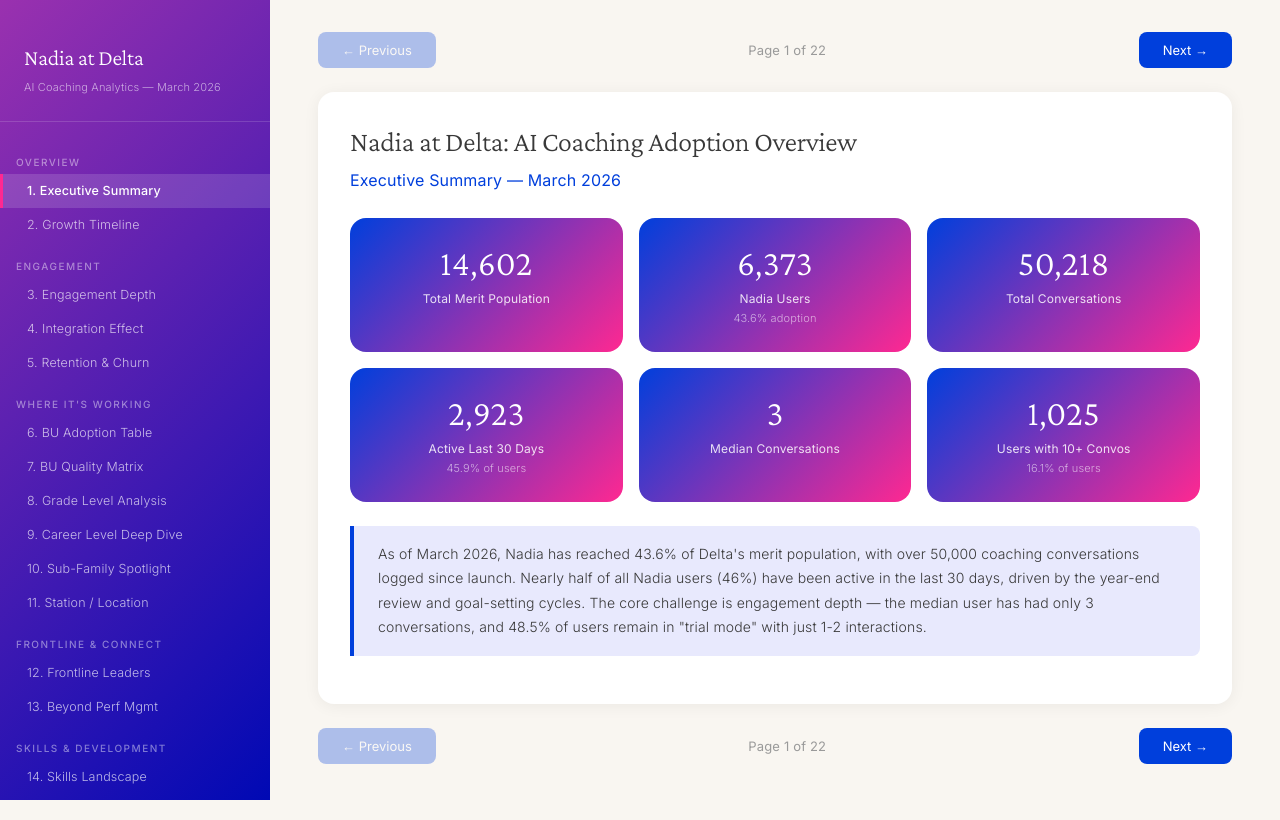
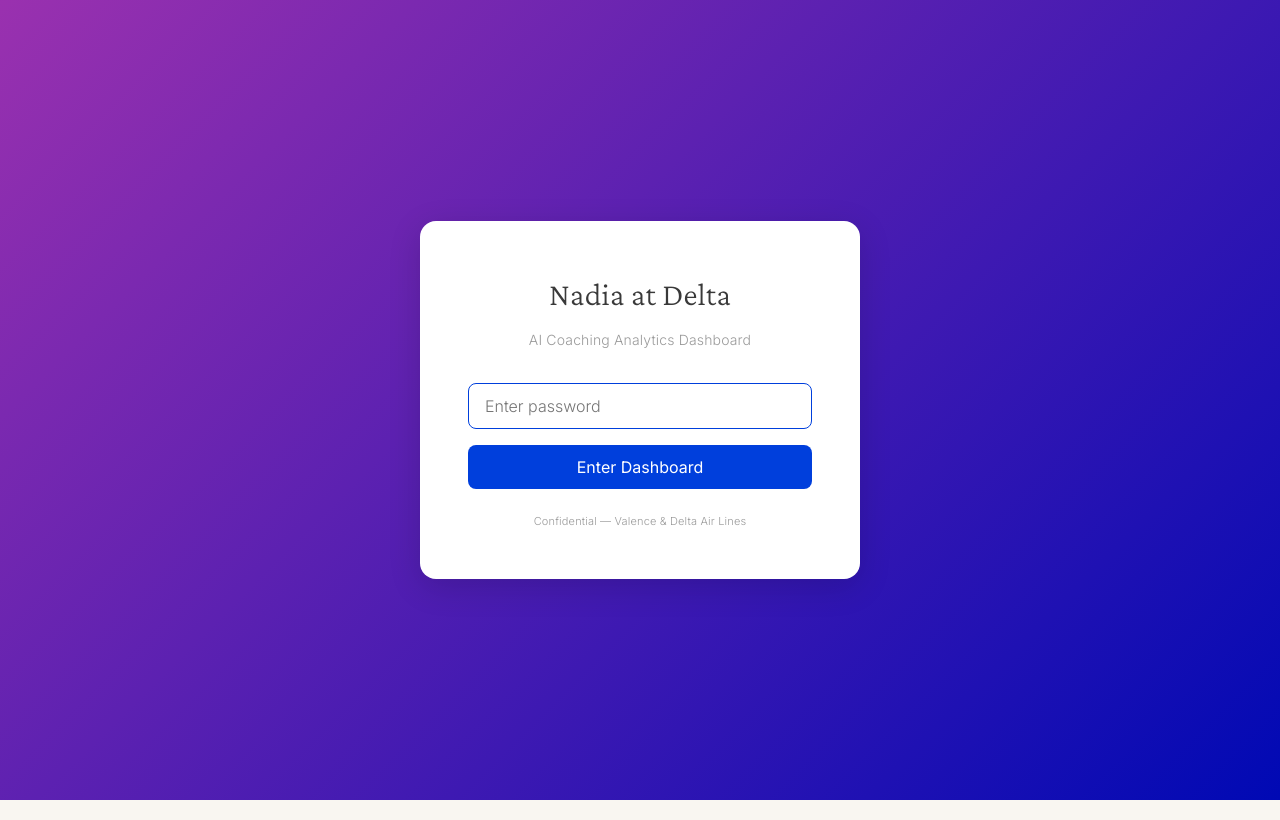
Before and after one commit to danielo-stack/nadia-dashboard, a React (Vite) app: page / in a window 1280 px wide. Built offline with nearby package versions, Linux system fonts and the light colour scheme.

Commit message:
Add password gate requiring Delta_Valence2026 to access dashboard

```diff
--- a/src/App.jsx
+++ b/src/App.jsx
@@ -695,11 +695,125 @@ const pages = [
 
 // ─── APP ────────────────────────────────────────────────
 
+// ─── PASSWORD GATE ──────────────────────────────────────
+
+function PasswordGate({ onUnlock }) {
+  const [password, setPassword] = useState('');
+  const [error, setError] = useState(false);
+
+  const handleSubmit = (e) => {
+    e.preventDefault();
+    if (password === 'Delta_Valence2026') {
+      onUnlock();
+    } else {
+      setError(true);
+      setTimeout(() => setError(false), 2000);
+    }
+  };
+
+  return (
+    <div style={{
+      minHeight: '100vh',
+      background: 'linear-gradient(135deg, #9A31AF, #0009B4)',
+      display: 'flex',
+      alignItems: 'center',
+      justifyContent: 'center',
+      padding: 20,
+    }}>
+      <div style={{
+        background: 'white',
+        borderRadius: 16,
+        padding: 48,
+        maxWidth: 440,
+        width: '100%',
+        boxShadow: '0 8px 32px rgba(0,0,0,0.15)',
+        textAlign: 'center',
+      }}>
+        <h1 style={{
+          fontFamily: "'Crimson Pro', Georgia, serif",
+          fontSize: 32,
+          fontWeight: 300,
+          color: '#393939',
+          marginBottom: 8,
+        }}>Nadia at Delta</h1>
+        <p style={{
+          fontFamily: "'Inter', sans-serif",
+          fontSize: 14,
+          color: '#9A9A9A',
+          marginBottom: 32,
+          fontWeight: 300,
+        }}>AI Coaching Analytics Dashboard</p>
+        <form onSubmit={handleSubmit}>
+          <input
+            type="password"
+            value={password}
+            onChange={(e) => setPassword(e.target.value)}
+            placeholder="Enter password"
+            autoFocus
+            style={{
+              width: '100%',
+              padding: '12px 16px',
+              border: `1px solid ${error ? '#FF2891' : '#DFDFDF'}`,
+              borderRadius: 8,
+              fontSize: 16,
+              fontFamily: "'Inter', sans-serif",
+              fontWeight: 300,
+              color: '#393939',
+              outline: 'none',
+              transition: 'border-color 0.2s',
+              boxSizing: 'border-box',
+            }}
+            onFocus={(e) => { if (!error) e.target.style.borderColor = '#003FDC'; }}
+            onBlur={(e) => { if (!error) e.target.style.borderColor = '#DFDFDF'; }}
+          />
+          {error && (
+            <p style={{ color: '#FF2891', fontSize: 13, marginTop: 8, fontWeight: 400 }}>
+              Incorrect password. Please try again.
+            </p>
+          )}
+          <button type="submit" style={{
+            marginTop: 16,
+            width: '100%',
+            padding: '12px 32px',
+            background: '#003FDC',
+            color: 'white',
+            border: 'none',
+            borderRadius: 8,
+            fontSize: 16,
+            fontFamily: "'Inter', sans-serif",
+            fontWeight: 400,
+            cursor: 'pointer',
+            transition: 'background 0.2s',
+          }}
+            onMouseEnter={(e) => e.target.style.background = '#0009B4'}
+            onMouseLeave={(e) => e.target.style.background = '#003FDC'}
+          >
+            Enter Dashboard
+          </button>
+        </form>
+        <p style={{
+          marginTop: 24,
+          fontSize: 11,
+          color: '#9A9A9A',
+          fontWeight: 300,
+        }}>Confidential — Valence & Delta Air Lines</p>
+      </div>
+    </div>
+  );
+}
+
+// ─── APP ────────────────────────────────────────────────
+
 export default function App() {
+  const [authenticated, setAuthenticated] = useState(false);
   const [currentPage, setCurrentPage] = useState(0);
   const PageComponent = pages[currentPage].component;
 
   const sections = [...new Set(pages.map(p => p.section))];
+
+  if (!authenticated) {
+    return <PasswordGate onUnlock={() => setAuthenticated(true)} />;
+  }
 
   return (
     <div className="app">
```
Also changed, not shown: 1 other file (tests, documents, lock files or other folders).
